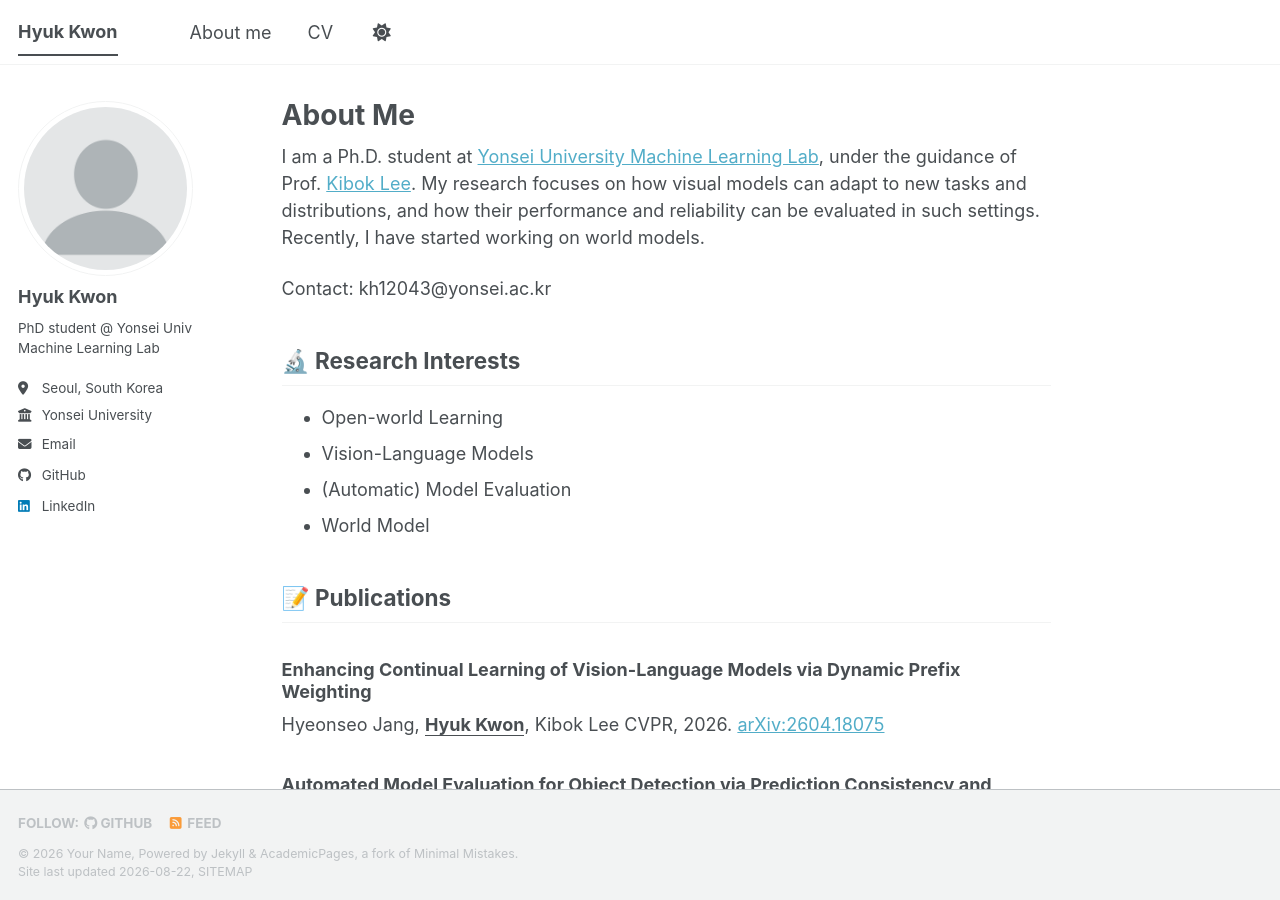
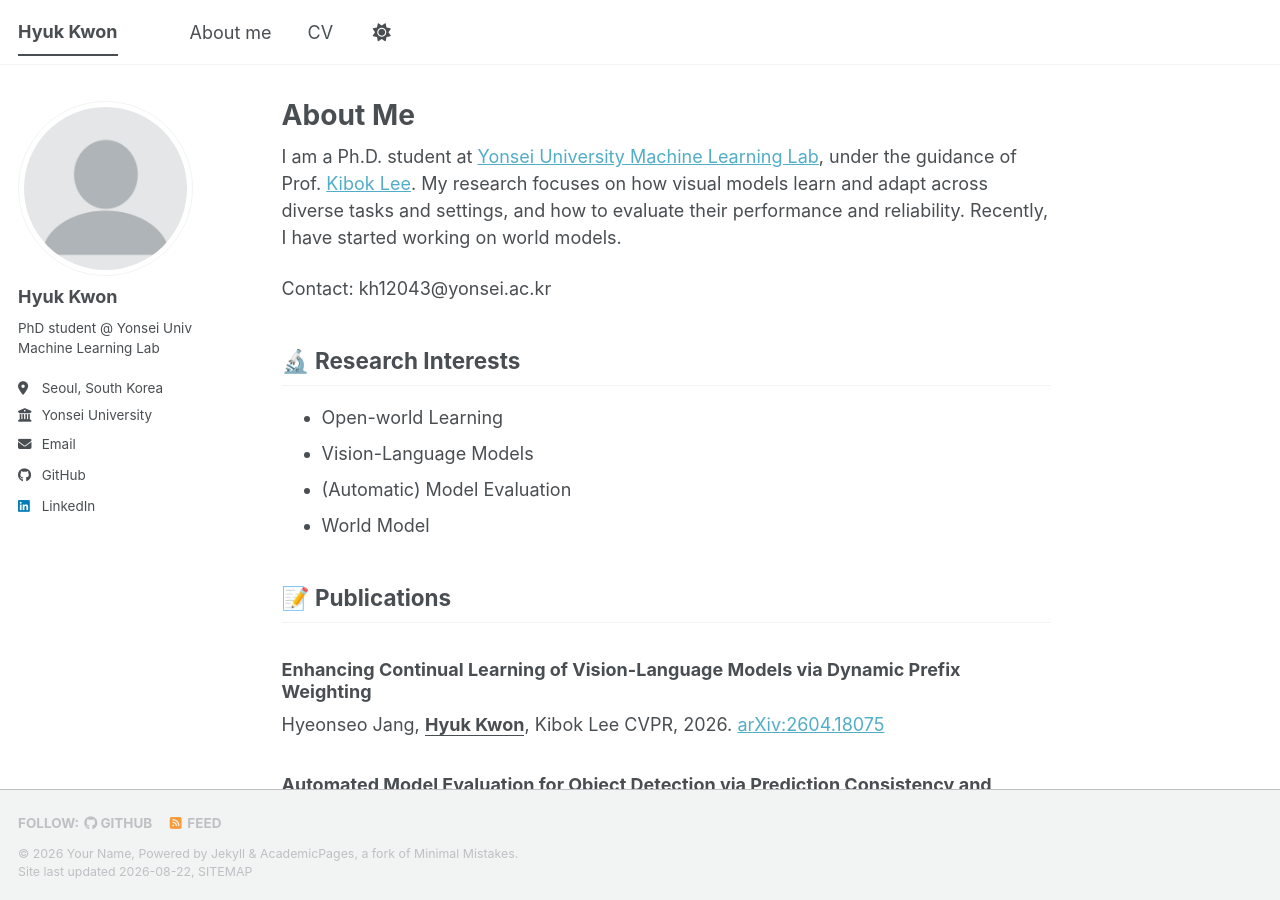
Before and after one commit to kh12043/kh12043.github.io, a Jekyll site: the page built from _pages/about.md, in a window 1280 px wide and 900 px high. Built offline with Jekyll 4.4.1, drawn with Linux system fonts in a browser that asks for light colours; a script bundle is joined from its source files by our own code; library files that are not in the unit come from our copies.

Commit message:
Update about.md

```diff
--- a/_pages/about.md
+++ b/_pages/about.md
@@ -8,7 +8,7 @@ redirect_from:
 ---
 
 I am a Ph.D. student at [Yonsei University Machine Learning Lab](https://ml.yonsei.ac.kr/), under the guidance of Prof. [Kibok Lee](https://sites.google.com/site/kibok90).
-My research focuses on how visual models can adapt to new tasks and distributions, and how their performance and reliability can be evaluated in such settings.
+My research focuses on how visual models learn and adapt across diverse tasks and settings, and how to evaluate their performance and reliability.
 Recently, I have started working on world models.
 
 Contact: kh12043@yonsei.ac.kr
```
